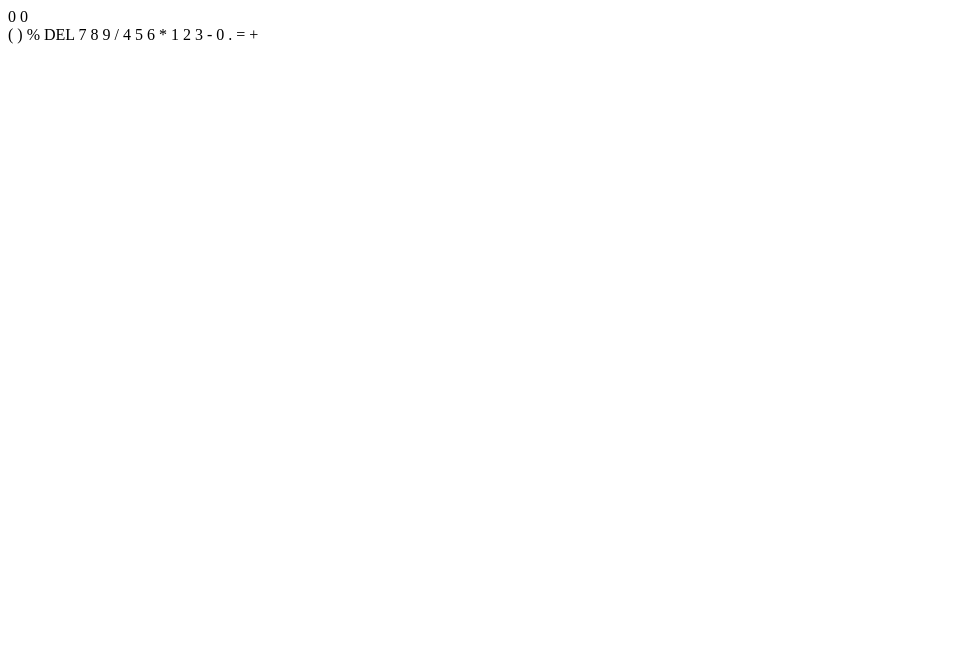
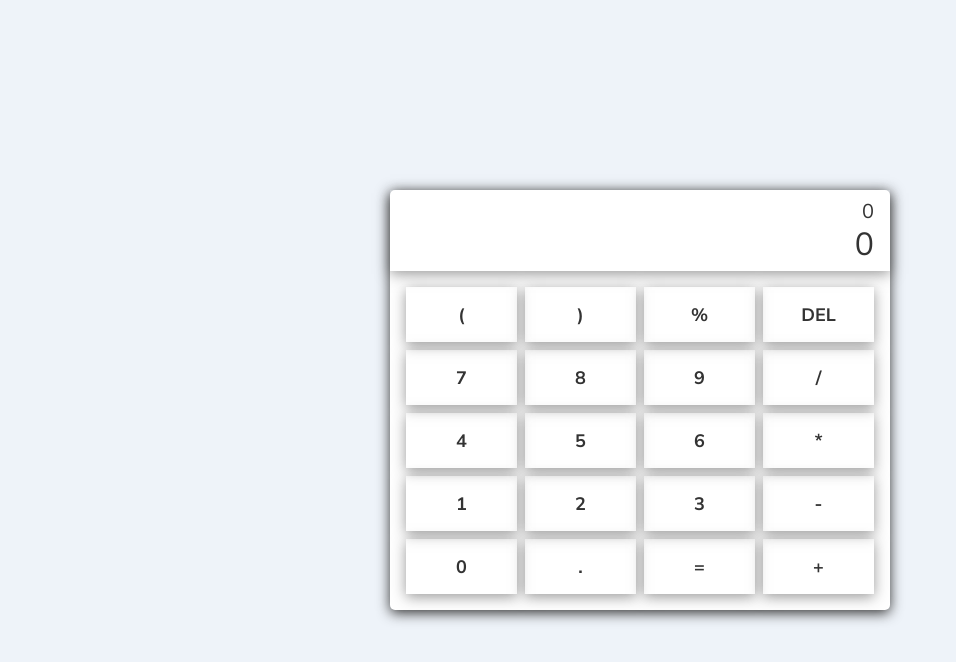
Before and after one commit to ofa-abdullayeva/Calculator, a plain HTML site: page index.html in a window 1280 px wide. Shown: the whole page, without its empty margins (0-956 px from the left). Drawn offline with Linux system fonts and the light colour scheme.

Commit message:
Calculator css

```diff
--- /dev/null
+++ b/css/style.css
@@ -0,0 +1,66 @@
+@import url('https://fonts.googleapis.com/css2?family=Mulish:wght@400;500;700&display=swap');
+
+/*---Base---*/
+*{
+    margin: 0;
+    padding: 0;
+    box-sizing: border-box;
+}
+
+body{
+    background-color: #eef3f9;
+    display: grid;
+    place-items: center;  /* ekranin merkezine yerlestirir*/
+    height: 100vh;
+
+}
+
+.container{
+    width: 500px;
+    box-shadow: 0px 3px 13px 0px #333333;
+    border-radius: 5px;
+    color: #333;
+    background-color: #fff;
+    font-family: 'Mulish', sans-serif;
+}
+
+.container .screen{
+    padding: .5rem 1rem;
+    height: 20%;
+    display: flex;
+    flex-direction: column;
+    align-items: flex-end;
+    box-shadow: 0px 3px 13px 0px rgba(51, 51, 51, 0.5);
+}
+
+.container .screen .problem {
+    flex: 2;
+    font-size: 32px;
+}
+
+.container .screen .result {
+    flex: 1;
+    font-size: 20px;
+}
+
+.container .buttons{
+    display: grid;
+    grid-template-columns: repeat(4,1fr);
+    grid-template-rows: repeat(5,1fr);
+    grid-gap: .5rem;
+    padding: 1rem;
+}
+.container .buttons span {
+    cursor: pointer;
+    display: block;
+    box-shadow: 0px 3px 13px 0px rgba(51, 51, 51, 0.5);
+    padding: 1rem;
+    text-align: center;
+    transition: all .2s;
+    font-weight: 700;
+    font-size: 18px;
+}
+
+.container .buttons span:hover{
+    box-shadow: 0px 3px 13px 0px #333333;
+}
--- a/index.html
+++ b/index.html
@@ -1,13 +1,34 @@
 <!DOCTYPE html>
-<html lang="en">
+<html>
+
 <head>
-    <meta charset="UTF-8">
-    <meta http-equiv="X-UA-Compatible" content="IE=edge">
-    <meta name="viewport" content="width=device-width, initial-scale=1.0">
-    <title>kalkulyator</title>
+	<!--============================ META TAGS START ============================-->
+	<meta charset="UTF-8" />
+	<meta http-equiv="X-UA-Compatible" content="IE-edge">
+	<meta name="description" content="Creating Responsive Web Sites " />
+	<meta name="keywords" content="HTML, CSS, Responsive Templates" />
+	<meta name="author" content="Abdullayeva Ofeliya" />
+	<meta name="viewport" content="width=device-width, initial-scale=1.0" />
+	<!--============================ META TAGS END ==============================-->
+
+	<!--============================ CSS START ==================================-->
+	<link rel="stylesheet" type="text/css" href="/css/style.css" />
+	<!--============================ CSS END ====================================-->
+
+	<!--============================ FAVICON ICON START =========================-->
+	<link rel="icon" type="image/png" href="assets/images/favicon/moon-8-star.png" />
+	<!--============================ FAVICON ICON END ===========================-->
+
+	<!--============================ FONT AWESOME 5.15.3 START ====================-->
+	<link rel="stylesheet" href="https://cdnjs.cloudflare.com/ajax/libs/font-awesome/5.15.3/css/all.min.css" />
+	<!--============================ FONT AWESOME 5.15.3 END     ======================-->
+
+	<title>Calculator</title>
 </head>
+
 <body>
-    <div class="container">
+
+	<div class="container">
         <div class="screen">
             <span class="result">0</span>
             <span class="problem" data-check="true">0</span>
@@ -37,7 +58,9 @@
     </div>
 
 
+	<!-- ============================ JAVASCRIPT START ==========================-->
+	<script src="assets/scripts/main.js"></script>
+	<!-- ============================ JAVASCRIPT END ============================-->
+</body>
 
-    <script src="script.js"></script>
-</body>
 </html>
--- a/scss/main.scss
+++ /dev/null
@@ -1,2 +0,0 @@
-@import "/scss/base";
-@import "/scss/kalkulyator";
```
Also changed, not shown: script.js (deleted), scss/_base.scss (deleted), scss/_kalkulyator.scss (deleted), 1 other file.
